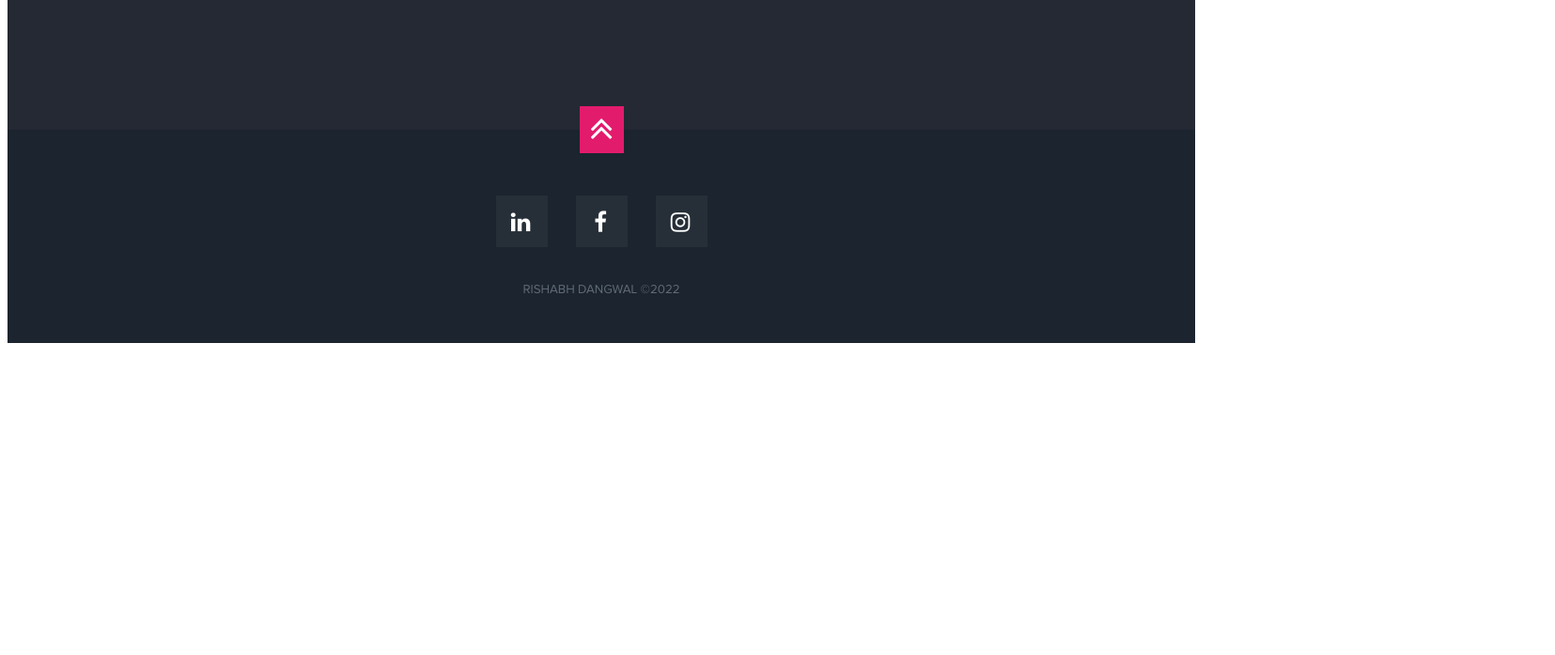
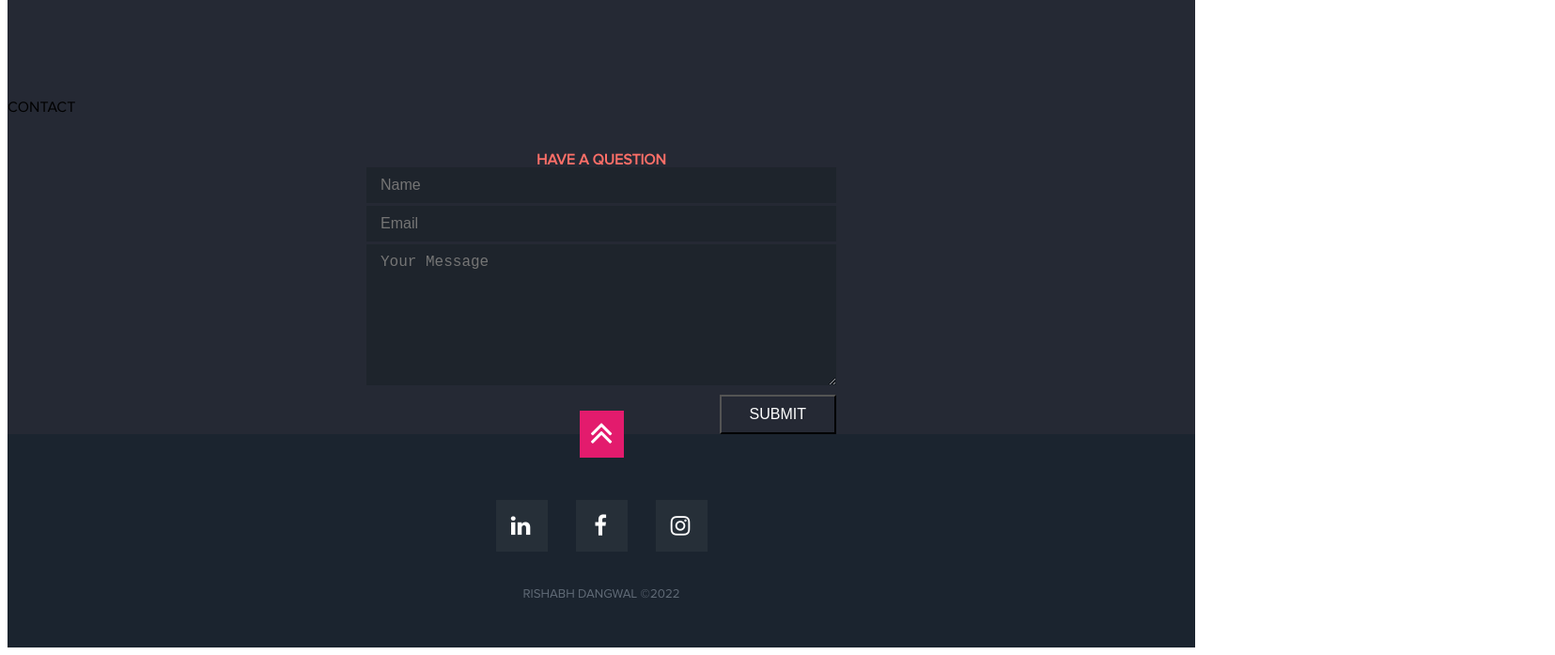
Before and after one commit to Rishabh199-5/ThisIsRishabh, a React (Create React App) app in the folder portfolio/: page / in a window 1280 px wide. Shown: the part 1734-2431 px from the top of the page at 94% size, 1655 px wide, since content can reach past the window. Before the commit the page ends 2107 px from the top, so only its background shows below. Built offline with nearby package versions, Linux system fonts and the light colour scheme.

Commit message:
css correction + forms integration

```diff
--- a/portfolio/src/components/AboutMe.js
+++ b/portfolio/src/components/AboutMe.js
@@ -6,13 +6,13 @@ const AboutMe = () => {
   const aboutContent = ["Hi I am Rishabh Dangwal, a 26 year old Web developer, Fitness Enthusiast, and a Dance lover living in Dehradun, India. I am a Computer Science Engineer, currently working with awesome folks at Adobe.","Have a look at my YouTube Channel, skills or just connect with me on LinkedIn. I am always excited to do business with like minded people, lets discuss over coffee."]
   return (
     <div className={AboutCSS.wrapper}>
-      <h1>About me.</h1>
       <div className={AboutCSS.leftPnl}>
         <div className = {AboutCSS.rishPic} style = {{
           backgroundImage:`url(${rish})`
         }}/>
       </div>
       <div className={AboutCSS.rightPnl}>
+        <h1 className = {AboutCSS.heading}>About me.</h1>
         {
           aboutContent.map((content) => (<p>{content}</p>))
         }
--- /dev/null
+++ b/portfolio/src/components/Contact.js
@@ -0,0 +1,63 @@
+import React,{ useState } from "react";
+import ContactCSS from '../styles/Contact.module.css';
+
+const AboutMe = () => {
+    const [values, setValues] = useState({
+        name: '',
+        email: '',
+        message: '',
+    });
+    const [submitted, setSubmitted] = useState(false);
+    const [valid, setValid] = useState(false);
+    const contactText = "have a question";
+    const handleInputChange = (event,fieldName) => {
+        event.persist();
+        const field = {};
+        field[fieldName] = event.target.value;
+        setValues((values) => ({
+            ...values,
+            ...field,
+        }));
+    };
+
+    const handleSubmit = (e) => {
+        e.preventDefault();
+        if(values.firstName && values.lastName && values.email) {
+            setValid(true);
+            setValues({
+                name: '',
+                email: '',
+                message: '',
+            })
+        }
+        setSubmitted(true);
+        console.log("values",values);
+    };
+
+    return (
+        <div className={ContactCSS.container}>
+            <div className={ContactCSS.header}>
+                <div className={ContactCSS.label}>CONTACT</div>
+                <div className="line-container">
+                    <span className="line"></span>
+                </div>
+            </div>
+            <div className={ContactCSS.contactForm}>
+                <div className={ContactCSS.text}>
+                    {contactText}
+                </div>
+                <form onSubmit={handleSubmit} >
+                <input value={values.name} type="text" placeholder="Name"  onChange={(event) => handleInputChange(event,"name")}/>
+                {submitted && !values.name && <span className={ContactCSS.error}>Please enter your name</span>}
+                <input value={values.email} type ="text" placeholder="Email"onChange={(event) => handleInputChange(event,"email")} />
+                {submitted && !values.email && <span className={ContactCSS.error}>Please enter email</span>}
+                <textarea value={values.message} placeholder="Your Message" onChange={(event) => handleInputChange(event,"message")}/>
+                {submitted && !values.message && <span className={ContactCSS.error}>Please enter your message</span>}
+                <input type = "submit" className ={ContactCSS.submit}/>
+                </form>
+            </div>
+        </div>
+    );
+};
+
+export default AboutMe;
--- a/portfolio/src/components/Footer.js
+++ b/portfolio/src/components/Footer.js
@@ -1,6 +1,6 @@
 import React, { Fragment } from "react";
 import FooterCSS from '../styles/Footer.module.css';
-
+import Contact from '../components/Contact';
 const Footer = () => {
   const socialLinks = [
     {icon:"fa fa-linkedin",link:"https://www.linkedin.com/in/rishabh-dangwal-706550103"},
@@ -18,6 +18,7 @@ const Footer = () => {
     <div className = {FooterCSS.curve}>
 
     </div>
+    <Contact/>
     <div className = {FooterCSS.container}>
       <div className = {FooterCSS.topIcon}>
       <i className = "fa fa-angle-double-up" onClick={moveToTop}/>
--- a/portfolio/src/components/Intro.js
+++ b/portfolio/src/components/Intro.js
@@ -38,7 +38,7 @@ const Intro = () => {
                 <h1 className = {IntroViewCSS.heading}>
                     <span className={IntroViewCSS.introView}>Rishabh Dangwal</span>
                     <br/>
-                    <span className = "iama">I am </span>
+                    <span className = {IntroViewCSS.iama}>I am </span>
                     <span className = {IntroViewCSS.wrapper} style ={{width:containerWidth}}>
                         {
                             interests.map((interest,index) => (
--- a/portfolio/src/styles/AboutMe.module.css
+++ b/portfolio/src/styles/AboutMe.module.css
@@ -6,6 +6,13 @@
 .leftPnl{
     float: left;
     width: 33%;
+    display: flex;
+    align-items: center;
+    place-content: center;
+}
+
+.heading{
+    font-size: 65px;
 }
 
 .rightPnl{
--- /dev/null
+++ b/portfolio/src/styles/Contact.module.css
@@ -0,0 +1,57 @@
+.error {
+    color: #ff3333;
+    font-size: 12px;
+}
+
+input[type="text"],
+textarea {
+    display: block;
+    width: 100%;
+    box-sizing: border-box;
+    outline: none;
+    border: 0;
+    padding: 10px 15px;
+    background: #1E242C;
+    font-size: 12pt;
+    margin-bottom: 3px;
+    color: #fff;
+}
+
+textarea {
+    min-height: 150px;
+    margin-bottom: 5px;
+}
+
+.container {
+    background: #252934;
+    width: 100%;
+    display: inline-block;
+}
+
+.contactForm {
+    margin: 40px auto 0;
+    max-width: 500px;
+}
+
+.text {
+    font-weight: 600;
+    color: #ff6f68;
+    text-align: center;
+    text-transform: uppercase;
+}
+
+.form {
+    display: inline-block;
+    width: 100%;
+}
+
+.submit {
+    float: right;
+    margin: 5px 0 0 0;
+    font-size: 12pt;
+    padding: 10px 30px;
+    color: #fff;
+    background: transparent;
+    outline: 0;
+    text-transform: uppercase;
+}
--- a/portfolio/src/styles/Footer.module.css
+++ b/portfolio/src/styles/Footer.module.css
@@ -34,6 +34,7 @@
        display: flex;
        align-items: center;
        place-content: center;
+       width: 100%;
    }
 
    .top {
--- a/portfolio/src/styles/Header.module.css
+++ b/portfolio/src/styles/Header.module.css
@@ -3,6 +3,7 @@
     background-color: #ff6f68;
     width: 100%;
     top:0;
+    padding: 0;
 }
 
 .item{
--- a/portfolio/src/styles/Intro.module.css
+++ b/portfolio/src/styles/Intro.module.css
@@ -31,7 +31,15 @@
     white-space: nowrap;
     text-align: left;
     font-size: 40px;
+    height: 48px;
+    overflow: hidden;
 }
+
+.iama{
+    font-size: 40px;
+    vertical-align: middle;
+}
+
 .wrapper::after {
     content: '';
     position: absolute;
@@ -43,19 +51,19 @@
 }
 
 .wrapper b {
-    display: inline-block;
-    width: 100%;
+    display: block;
+    position: absolute;
+    white-space: nowrap;
+    overflow: hidden;
+    top:0;
+    left:0;
+    font-size: 40px;
 }
 
 .isVisible{
     opacity: 1;
-    position: absolute;
-    overflow: hidden;
-    top:0;
-    left:0;
 }
 
 .isHidden{
     opacity: 0;
-    display: none;
 }
```
